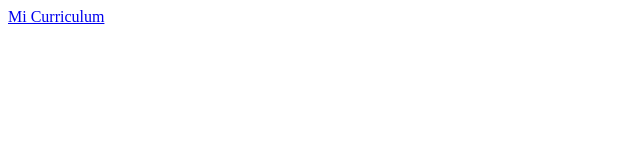
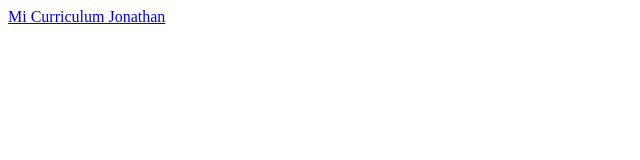
Before and after one commit to JohnnyGG3009/JohnnyGG3009.github.io, a plain HTML site: page index.html in a window 1280 px wide. Shown: the full height of the page, 0-640 px from the left. Drawn offline with Linux system fonts and the light colour scheme.

Commit message:
Modificacion de index.html 2

```diff
--- a/index.html
+++ b/index.html
@@ -6,6 +6,6 @@
     <title>Indice</title>
 </head>
 <body>
-    <a href="Curriculum_JonathanGomez_U1/Curriculum.html">Mi Curriculum</a>
+    <a href="Curriculum_JonathanGomez_U1/Curriculum.html">Mi Curriculum Jonathan</a>
 </body>
 </html>
```
